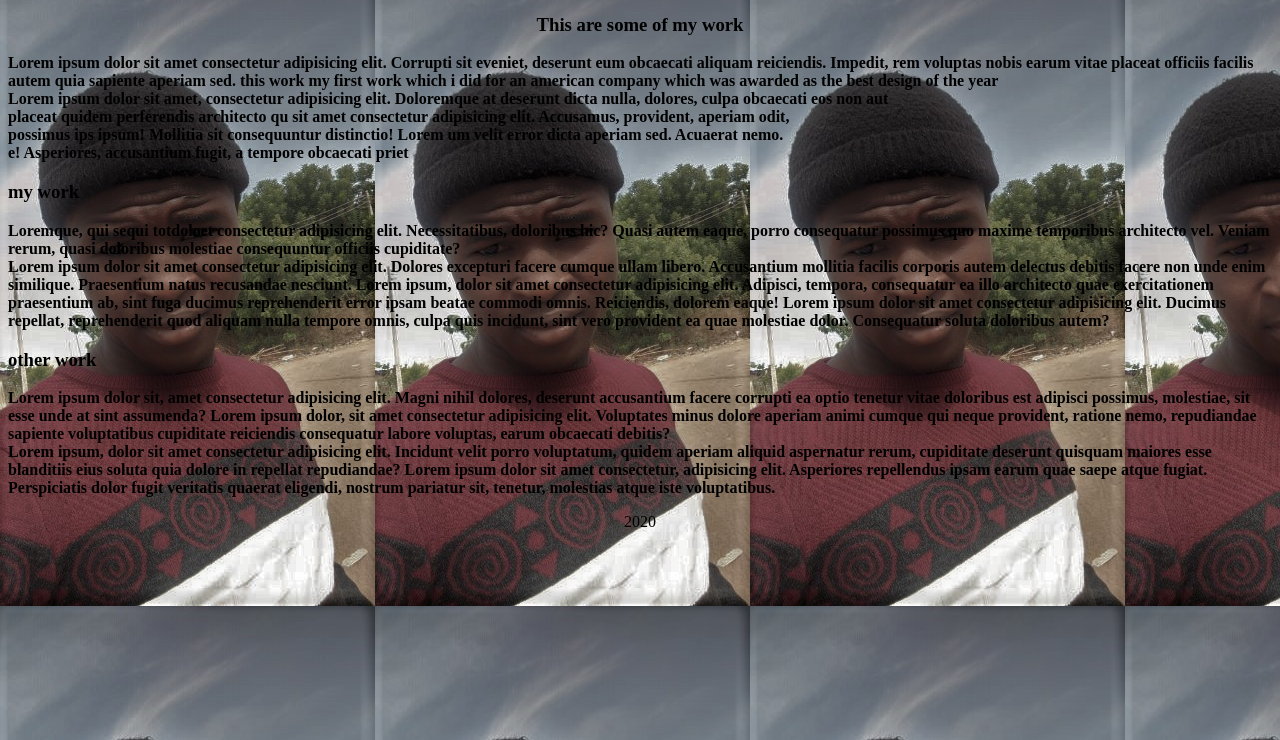
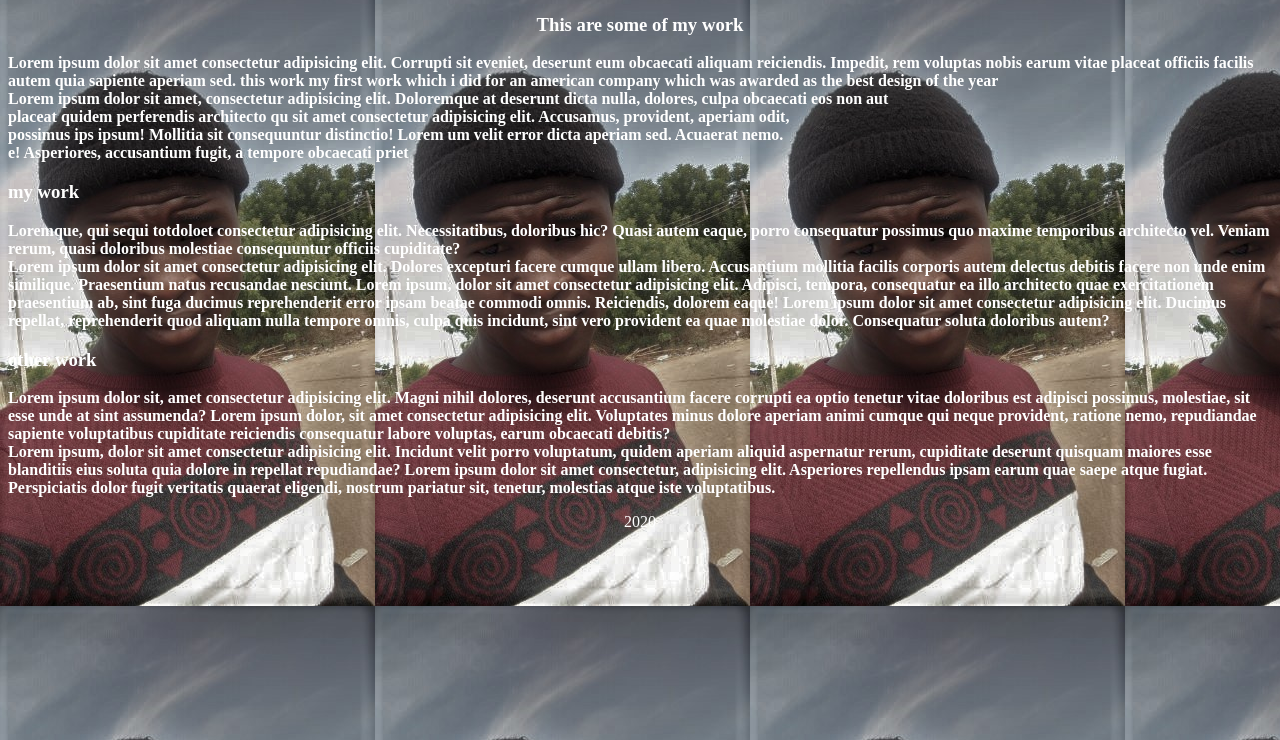
Before and after one commit to RaheemJnr/Portfolio, a plain HTML site: page hire.html in a window 1280 px wide. Shown: the part 60-800 px from the top of the page. Drawn offline with Linux system fonts and the light colour scheme.

Commit message:
Update hire.html

```diff
--- a/hire.html
+++ b/hire.html
@@ -8,7 +8,7 @@
    <title> </title>
 
 </head>
-<body style="background-image: url('ham.jpg');">
+<body style="background-image: url('ham.jpg');color:white;">
     <header>
         <div>
             <span style="font-size: xx-large;"><b>See someof our working experience to hire us</b></span>
```
